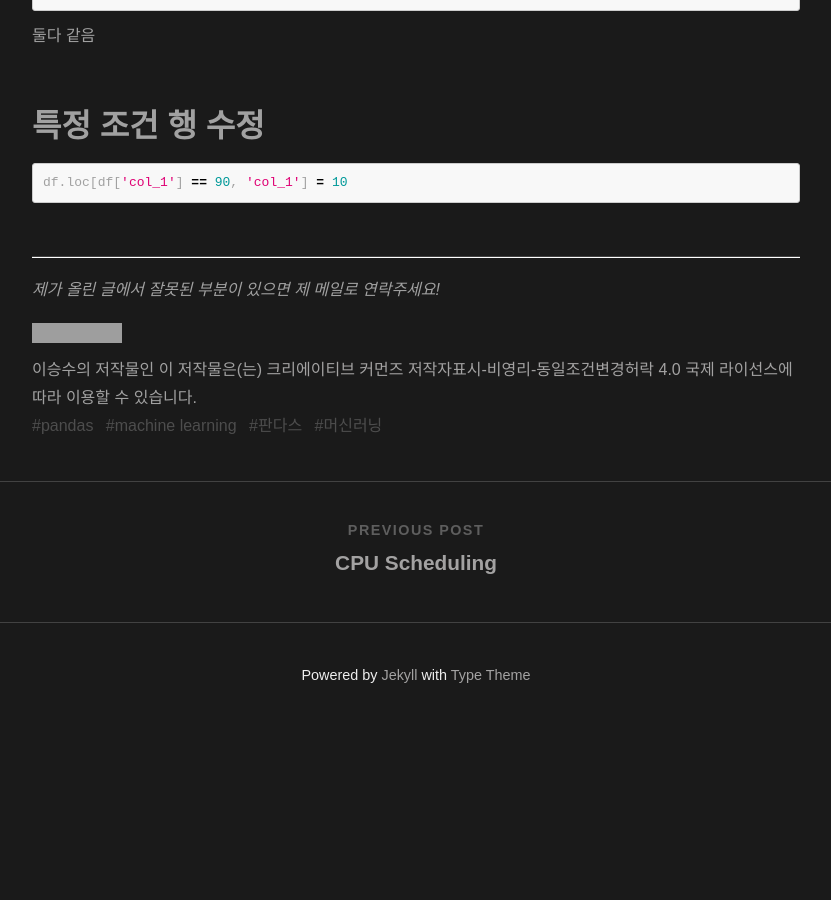
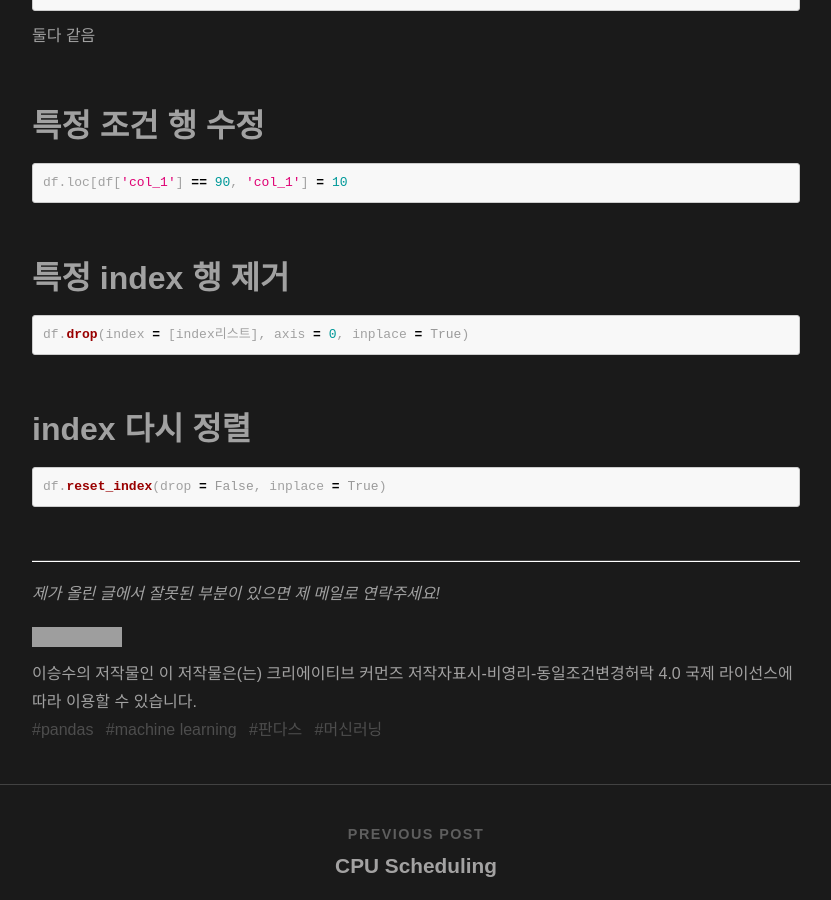
Before and after one commit to aLVINlEE9/aLVINlEE9.github.io, a Jekyll site: the page built from _posts/DS-Machine Learning/2021-11-04-mlpost01.md, in a window 1280 px wide and 900 px high, scrolled down 809 px. Shown: the whole window, without its empty margins (224-1055 px from the left). Built offline with Jekyll 4.4.1, drawn with Linux system fonts in a browser that asks for light colours; nearby versions of some CDN libraries; comment, search, counter and statistics services are not loaded; before the commit the page ends 1537 px from its top, so only the background shows below that; grey boxes are pictures that could not be loaded.

Commit message:
post updated11-06-01

````diff
--- a/_posts/DS-Machine Learning/2021-11-04-mlpost01.md
+++ b/_posts/DS-Machine Learning/2021-11-04-mlpost01.md
@@ -49,6 +49,22 @@ df.loc[df['col_1'] == 90, 'col_1'] = 10
 
 <br/>
 
+# 특정 index 행 제거
+
+```python
+df.drop(index = [index리스트], axis = 0, inplace = True)
+```
+
+<br/>
+
+# index 다시 정렬
+
+```python
+df.reset_index(drop = False, inplace = True)
+```
+
+<br/>
+
 
 
 
````
